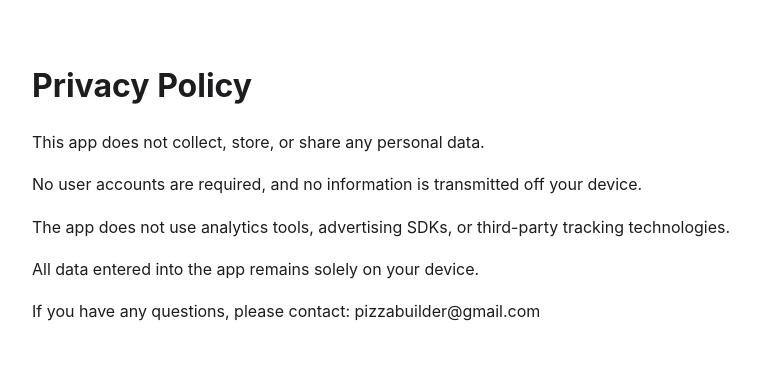
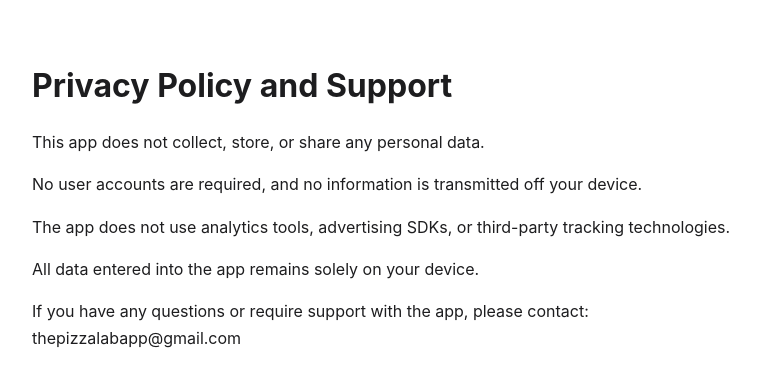
Before and after one commit to 4r49tfvyx4-ctrl/privacy-policy, a plain HTML site: page index.html in a window 1280 px wide. Shown: the whole page, without its empty margins (228-988 px from the left). Drawn offline with Linux system fonts and the light colour scheme.

Commit message:
Update index.html

```diff
--- a/index.html
+++ b/index.html
@@ -24,7 +24,7 @@
   </style>
 </head>
 <body>
-  <h1>Privacy Policy</h1>
+  <h1>Privacy Policy and Support</h1>
 
   <p>This app does not collect, store, or share any personal data.</p>
 
@@ -34,6 +34,6 @@
 
   <p>All data entered into the app remains solely on your device.</p>
 
-  <p>If you have any questions, please contact: pizzabuilder@gmail.com</p>
+  <p>If you have any questions or require support with the app, please contact: thepizzalabapp@gmail.com</p>
 </body>
 </html>
```
